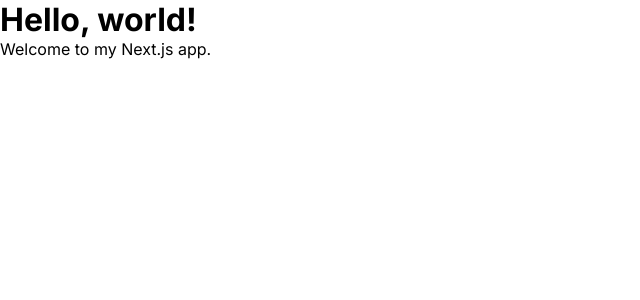
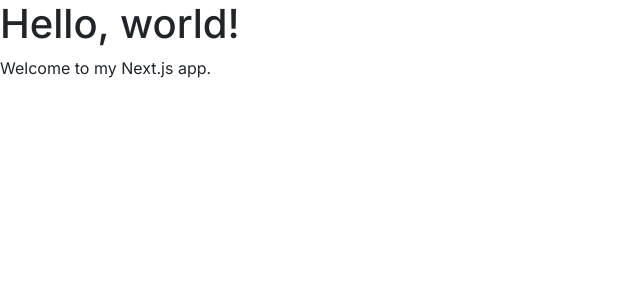
Before and after one commit to bahatarlaci/next-supplement-shop, a Next.js app: page / in a window 1280 px wide. Shown: the top 300 px of the page, without its empty margins (0-640 px from the left). Built offline with nearby package versions, Linux system fonts and the light colour scheme.

Commit message:
Bootstrap kütüphanesi projeye dahil edildi.

```diff
--- /dev/null
+++ b/app/(components)/BootstrapClient.jsx
@@ -0,0 +1,12 @@
+'use client';
+
+import { useEffect } from 'react';
+
+const BootstrapClient = () => {
+  useEffect(() => {
+    import('bootstrap/dist/js/bootstrap.bundle');
+  }, []);
+  return null;
+};
+
+export default BootstrapClient;
--- a/app/layout.jsx
+++ b/app/layout.jsx
@@ -1,17 +1,22 @@
-import { Inter } from "next/font/google";
-import "./globals.css";
+import { Inter } from 'next/font/google';
+import './globals.css';
+import 'bootstrap/dist/css/bootstrap.min.css';
+import BootstrapClient from './(components)/BootstrapClient';
 
-const inter = Inter({ subsets: ["latin"] });
+const inter = Inter({ subsets: ['latin'] });
 
 export const metadata = {
-  title: "Create Next App",
-  description: "Generated by create next app",
+  title: 'Create Next App',
+  description: 'Generated by create next app',
 };
 
 export default function RootLayout({ children }) {
   return (
     <html lang="en">
-      <body className={inter.className}>{children}</body>
+      <body className={inter.className}>
+        {children}
+        <BootstrapClient />
+      </body>
     </html>
   );
 }
```
